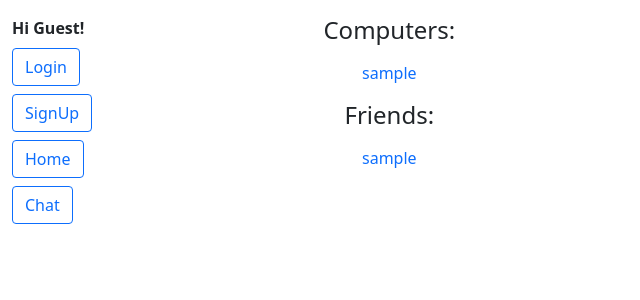
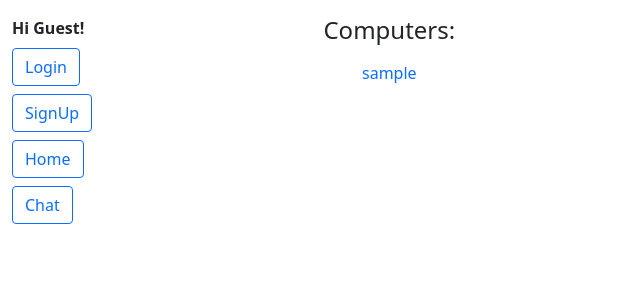
Before and after one commit to IgorKorolevT/Remote-computer-control, a Django app: template templates/chat/chat.html in a window 1280 px wide. Shown: the top 300 px of the page, without its empty margins (0-640 px from the left). Run offline with Django 5.2, Linux system fonts and the light colour scheme; tables that the repository leaves empty hold one stand-in row (values such as "Sample post"); the template is opened without the code that fills it: values that come from a table or form of the project are taken from there, most other values are stand-ins (such as "Sample title", 1, 10 or a date in 2020); parts of the project's set-up code (start-up, migrations or seed data) failed here and were passed over.

Commit message:
fix the bug of deling friend logik

```diff
--- a/Django_course_project/settings.py
+++ b/Django_course_project/settings.py
@@ -22,10 +22,10 @@ BASE_DIR = Path(__file__).resolve().parent.parent
 SECRET_KEY = 'django-insecure-j$5plbwqw2*4kvkrgbha$o4ac_-46q=%u%bm4uve-4az577b!!'
 
 # SECURITY WARNING: don't run with debug turned on in production!
-DEBUG = False
+DEBUG = True
 
-ALLOWED_HOSTS = ["34.169.244.15"]
-# ALLOWED_HOSTS =  ["127.0.0.1", "localhost", "192.168.50.16"]  # "127.0.0.1", "localhost"
+# ALLOWED_HOSTS = ["34.169.244.15"]
+ALLOWED_HOSTS =  ["127.0.0.1", "localhost", "192.168.50.16"]  # "127.0.0.1", "localhost"
 
 # Application definition
 
--- a/chat/routing.py
+++ b/chat/routing.py
@@ -1,8 +1,7 @@
 from django.urls import path
-from chat.consumers import ChatComputerConsumer, ComputerConsumer, ChatFriendConsumer
+from chat.consumers import ChatComputerConsumer, ComputerConsumer
 
 websocket_urlpatterns = [
     path("ws/chat/computers/<str:name>/", ChatComputerConsumer.as_asgi()),
-    path("ws/chat/friends/<str:username>/", ChatFriendConsumer.as_asgi()),
     path("ws/computer/", ComputerConsumer.as_asgi()),
 ]
--- a/chat/views.py
+++ b/chat/views.py
@@ -11,12 +11,10 @@ from user.models import User
 # Create your views here.
 def get_base_context(user: User) -> Dict[str, Union[Computer, User]]:
     """Generate base context
-     return {"computers": ...,"friends": ...}"""
+     return {"computers": ...,}"""
     computers = user.computers.all()
-    friends = user.friends.all()
     context = {
         "computers": computers,
-        "friends": friends
     }
     return context
 
--- a/templates/chat/chat.html
+++ b/templates/chat/chat.html
@@ -18,17 +18,6 @@
                         {% endfor %}
                     </ul>
                 {% endif %}
-                {% if friends %}
-                    <h4 class="mb-3">Friends:</h4>
-                    <ul class="list">
-                        {% for friend in friends %}
-                            <li class="mb-2">
-                                <a href="{% url 'chat:chat_friend' friend.username %}"
-                                   class="text-decoration-none">{{ friend.username }}</a>
-                            </li>
-                        {% endfor %}
-                    </ul>
-                {% endif %}
             </div>
             <div class="col-sm-7">
                 {% block chat %}
```
Also changed, not shown: templates/chat/chat_friend.html (deleted, +0 -13 lines).
